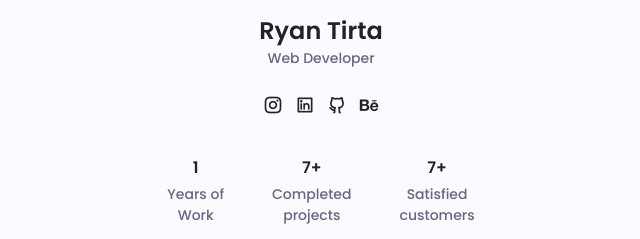
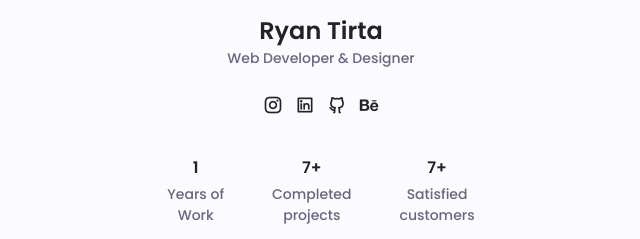
Before and after one commit to rylenthathsen/miniature-eureka, a plain HTML site: page index.html in a window 1280 px wide. Shown: the part 202-441 px from the top of the page, 319-959 px from the left. Drawn offline with nearby package versions, Linux system fonts and the light colour scheme.

Commit message:
index html updated

```diff
--- a/index.html
+++ b/index.html
@@ -31,7 +31,7 @@
                     </div>
 
                     <h2 class="profile__name">Ryan Tirta</h2>
-                    <h3 class="profile__profession">Web Developer</h3>
+                    <h3 class="profile__profession">Web Developer & Designer</h3>
 
                     <ul class="profile__social">
                         <a href="https://www.instagram.com/rylenthathsen/" target="_blank" class="profile__social-link">
```
